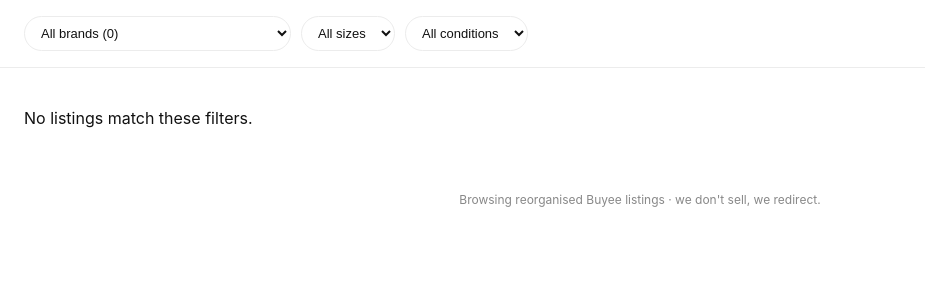
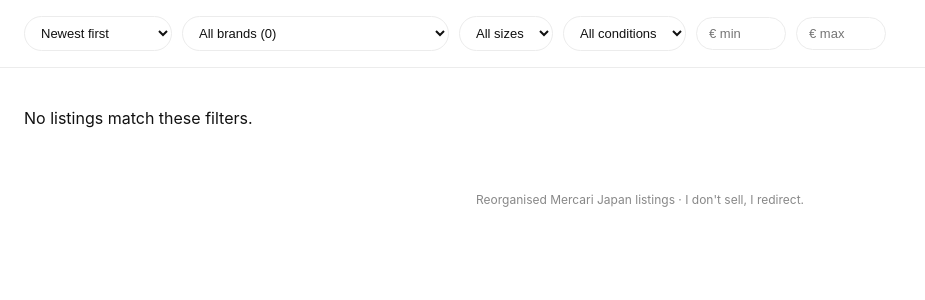
Before and after one commit to Pachax17/japanese-fashion, a Flask app: page / in a window 1280 px wide. Shown: the part 84-384 px from the top of the page, without its empty margins (0-925 px from the left). Run offline with Flask 3, Linux system fonts and the light colour scheme; data that the repository does not hold is empty.

Commit message:
Recency + price filter + Mercari redirect (positioning: curation/UX)
- Capture Mercari listing date (created) as listed_at through scrape -> parse ->
  db (+ index); grid defaults to "Newest first", with price high/low sort.
- Add price-range filter (€ min / € max) to the grid.
- /go/<id> now redirects to Mercari by default (user feedback: pick your own
  proxy); ?to=buyee keeps the proxy option (+ affiliate hook if revived).
  Detail page shows Mercari primary + a secondary Buyee link.
- translate.py safety guard: abort (non-zero) if all new translations fail, so
  CI never ships a null/untranslated catalog (root cause of the 98%-null bug).

Co-Authored-By: Claude Opus 4.8 <noreply@anthropic.com>

```diff
--- a/app.py
+++ b/app.py
@@ -91,7 +91,15 @@ def _decorate(row: sqlite3.Row) -> dict:
     return d
 
 
-def query_listings(brand=None, size=None, condition=None) -> list[dict]:
+SORTS = {
+    "new": "ORDER BY COALESCE(listed_at, scraped_at) DESC",   # default — freshest first
+    "price_desc": "ORDER BY price_eur DESC",
+    "price_asc": "ORDER BY price_eur ASC",
+}
+
+
+def query_listings(brand=None, size=None, condition=None,
+                   sort="new", price_min=None, price_max=None) -> list[dict]:
     sql = f"SELECT * FROM listings WHERE status='active' AND brand IN ({_PH})"
     params = list(SHOWN_BRANDS)
     if brand in DISPLAY:
@@ -100,7 +108,11 @@ def query_listings(brand=None, size=None, condition=None) -> list[dict]:
         sql += " AND size_norm = ?"; params.append(size)
     if condition:
         sql += " AND condition_norm = ?"; params.append(condition)
-    sql += " ORDER BY price_eur DESC"
+    if price_min is not None:
+        sql += " AND price_eur >= ?"; params.append(price_min)
+    if price_max is not None:
+        sql += " AND price_eur <= ?"; params.append(price_max)
+    sql += " " + SORTS.get(sort, SORTS["new"])
     conn = _conn()
     rows = conn.execute(sql, params).fetchall()
     conn.close()
@@ -134,12 +146,24 @@ def filter_options() -> dict[str, list[str]]:
     return {"sizes": sizes, "conditions": [(c, CONDITION_LABEL.get(c, c)) for c in conds]}
 
 
+def _to_int(v):
+    try:
+        return int(v)
+    except (TypeError, ValueError):
+        return None
+
+
 @app.route("/")
 def index():
     brand = request.args.get("brand") or None
     size = request.args.get("size") or None
     condition = request.args.get("condition") or None
-    items = query_listings(brand, size, condition)
+    sort = request.args.get("sort") or "new"
+    if sort not in SORTS:
+        sort = "new"
+    price_min = _to_int(request.args.get("price_min"))
+    price_max = _to_int(request.args.get("price_max"))
+    items = query_listings(brand, size, condition, sort, price_min, price_max)
     return render_template(
         "index.html",
         items=items,
@@ -150,6 +174,9 @@ def index():
         active_brand=brand if brand in DISPLAY else None,
         active_size=size,
         active_condition=condition,
+        active_sort=sort,
+        price_min=price_min,
+        price_max=price_max,
         waitlist_action=WAITLIST_ACTION,
     )
 
@@ -166,9 +193,21 @@ def item(id):
 
 @app.route("/go/<id>")
 def go(id):
+    # Default: redirect to Mercari (user feedback — lets buyers pick their own proxy).
+    # ?to=buyee keeps the proxy option (and the affiliate hook, if ever revived).
+    dest = request.args.get("to", "mercari")
     conn = _conn()
-    row = conn.execute("SELECT brand, buyee_item_url FROM listings WHERE id = ?", (id,)).fetchone()
-    if not row or not row["buyee_item_url"]:
+    row = conn.execute(
+        "SELECT brand, mercari_url, buyee_item_url FROM listings WHERE id = ?", (id,)
+    ).fetchone()
+    if not row:
+        conn.close()
+        abort(404)
+    if dest == "buyee" and row["buyee_item_url"]:
+        url = affiliate_url(row["buyee_item_url"], id)
+    else:
+        url = row["mercari_url"]
+    if not url:
         conn.close()
         abort(404)
     conn.execute(
@@ -177,7 +216,7 @@ def go(id):
     )
     conn.commit()
     conn.close()
-    return redirect(affiliate_url(row["buyee_item_url"], id), code=302)
+    return redirect(url, code=302)
 
 
 if __name__ == "__main__":
--- a/parse.py
+++ b/parse.py
@@ -92,6 +92,7 @@ def normalize(raw: dict, scraped_at: str, fx_rate: float) -> dict:
         "source_item_id": sid,
         "mercari_url": raw.get("mercari_url"),
         "buyee_item_url": raw.get("buyee_item_url"),
+        "listed_at": raw.get("listed_at"),       # Mercari listing date (for sort-by-new)
         "title_ja": title,
         "title_en": None,                       # slice #3 (translation)
         "brand": raw.get("brand_guess"),        # provisional; slice #4 (matching) refines this
--- a/scrape.py
+++ b/scrape.py
@@ -45,6 +45,7 @@ def _getattr_any(obj, *names, default=None):
 async def _build_record(item, brand_key: str) -> dict:
     """Build one listing record, enriched with full details (condition / category / photos)."""
     item_id = _getattr_any(item, "id_", "id")
+    created = _getattr_any(item, "created")  # datetime — when the item was first listed
     record = {
         "source": "mercari",
         "source_item_id": item_id,
@@ -52,6 +53,7 @@ async def _build_record(item, brand_key: str) -> dict:
         "title_ja": _getattr_any(item, "name"),
         "price_jpy": _getattr_any(item, "price"),
         "status": _getattr_any(item, "status"),
+        "listed_at": created.isoformat() if created else None,  # for "sort by new"
         "mercari_url": MERCARI_ITEM_URL.format(item_id=item_id) if item_id else None,
         "buyee_item_url": BUYEE_ITEM_URL.format(item_id=item_id) if item_id else None,
         "condition_raw": None,
--- a/templates/index.html
+++ b/templates/index.html
@@ -13,8 +13,9 @@
     h1 { font-size:18px; font-weight:600; letter-spacing:.16em; text-transform:uppercase; margin:0; }
     .sub { color:var(--muted); font-size:13px; margin-top:6px; }
     .bar { display:flex; gap:10px; flex-wrap:wrap; align-items:center; padding:16px 24px; position:sticky; top:0; background:var(--bg); border-bottom:1px solid var(--line); z-index:10; }
-    .bar select { font-size:13px; padding:8px 12px; border:1px solid var(--line); border-radius:999px; background:#fff; color:var(--ink); }
-    .bar .clear { font-size:13px; color:var(--muted); text-decoration:none; }
+    .bar select, .bar input { font-size:13px; padding:8px 12px; border:1px solid var(--line); border-radius:999px; background:#fff; color:var(--ink); }
+    .bar input[type=number] { width:90px; }
+    .bar .clear { font-size:13px; color:var(--muted); text-decoration:none; align-self:center; }
     .grid { display:grid; gap:22px 18px; padding:24px; grid-template-columns:repeat(auto-fill,minmax(210px,1fr)); }
     .card { display:flex; flex-direction:column; }
     .card a.lnk { text-decoration:none; display:flex; flex-direction:column; }
@@ -46,13 +47,18 @@
 
   {% if waitlist_action %}
   <form class="waitlist" action="{{ waitlist_action }}" method="POST">
-    <span>New archive pieces drop daily — get notified:</span>
+    <span>New archive pieces drop daily - get notified:</span>
     <input type="email" name="email" placeholder="your@email.com" required>
     <button type="submit">Notify me</button>
   </form>
   {% endif %}
 
   <form class="bar" method="get" id="filters">
+    <select name="sort" onchange="this.form.submit()">
+      <option value="new" {{ 'selected' if active_sort == 'new' }}>Newest first</option>
+      <option value="price_desc" {{ 'selected' if active_sort == 'price_desc' }}>Price: high → low</option>
+      <option value="price_asc" {{ 'selected' if active_sort == 'price_asc' }}>Price: low → high</option>
+    </select>
     <select name="brand" onchange="this.form.submit()">
       <option value="">All brands ({{ total }})</option>
       {% for key, name in display.items() %}
@@ -71,7 +77,9 @@
         <option value="{{ c }}" {{ 'selected' if active_condition == c }}>{{ label }}</option>
       {% endfor %}
     </select>
-    {% if active_brand or active_size or active_condition %}<a class="clear" href="/">Clear</a>{% endif %}
+    <input type="number" name="price_min" min="0" placeholder="€ min" value="{{ price_min if price_min is not none else '' }}" onchange="this.form.submit()">
+    <input type="number" name="price_max" min="0" placeholder="€ max" value="{{ price_max if price_max is not none else '' }}" onchange="this.form.submit()">
+    {% if active_brand or active_size or active_condition or price_min is not none or price_max is not none or active_sort != 'new' %}<a class="clear" href="/">Clear</a>{% endif %}
   </form>
 
   <div class="grid">
@@ -89,14 +97,14 @@
             <span class="jpy">¥{{ '{:,}'.format(it.price_jpy) if it.price_jpy else '' }}</span>
           </div>
         </a>
-        <a class="btn" href="/go/{{ it.id }}" target="_blank" rel="noopener">View on Buyee →</a>
+        <a class="btn" href="/go/{{ it.id }}" target="_blank" rel="noopener">View on Mercari →</a>
       </article>
     {% else %}
       <p>No listings match these filters.</p>
     {% endfor %}
   </div>
 
-  <footer>Browsing reorganised Buyee listings · we don't sell, we redirect.</footer>
+  <footer>Reorganised Mercari Japan listings · I don't sell, I redirect.</footer>
   {% if analytics_token %}<script defer src="https://static.cloudflareinsights.com/beacon.min.js" data-cf-beacon='{"token": "{{ analytics_token }}"}'></script>{% endif %}
 </body>
 </html>
```
Also changed, not shown: db.py (+6 -2 lines), templates/detail.html (+5 -2 lines), translate.py (+8 -0 lines).
